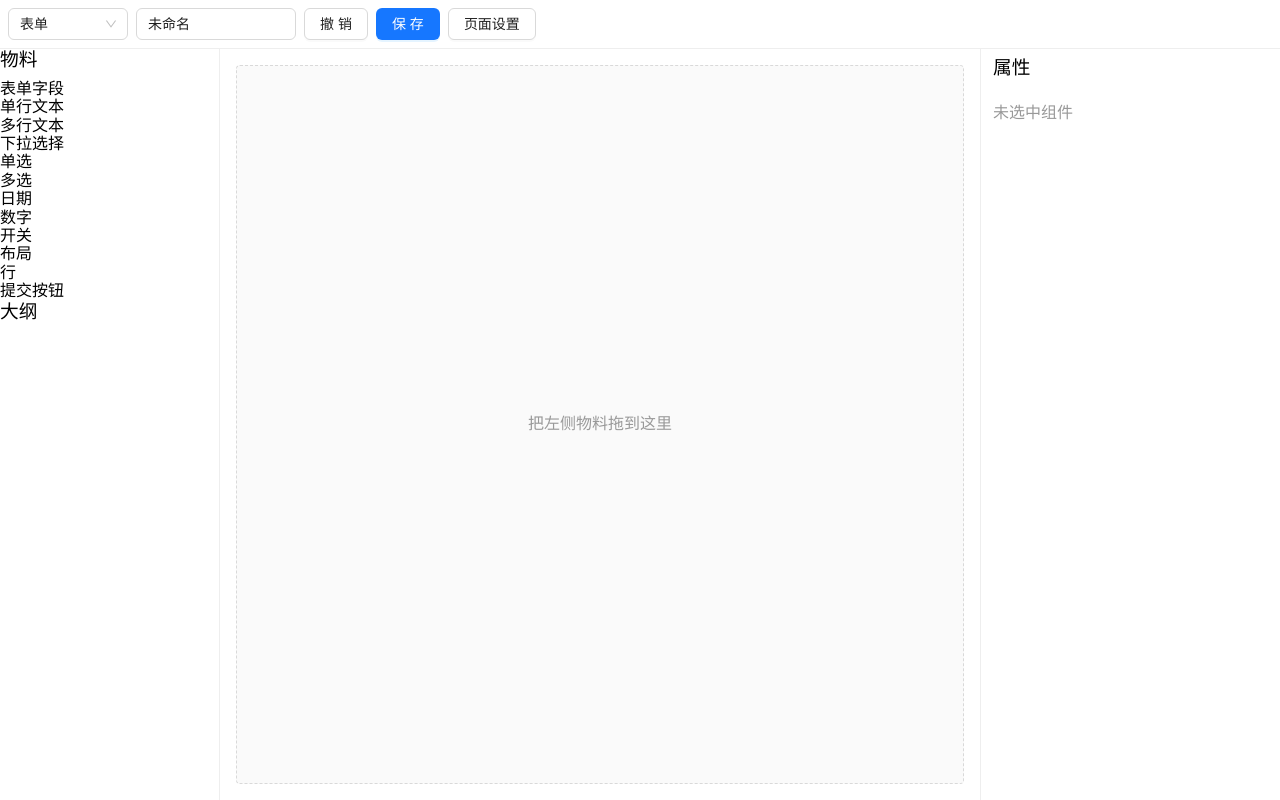
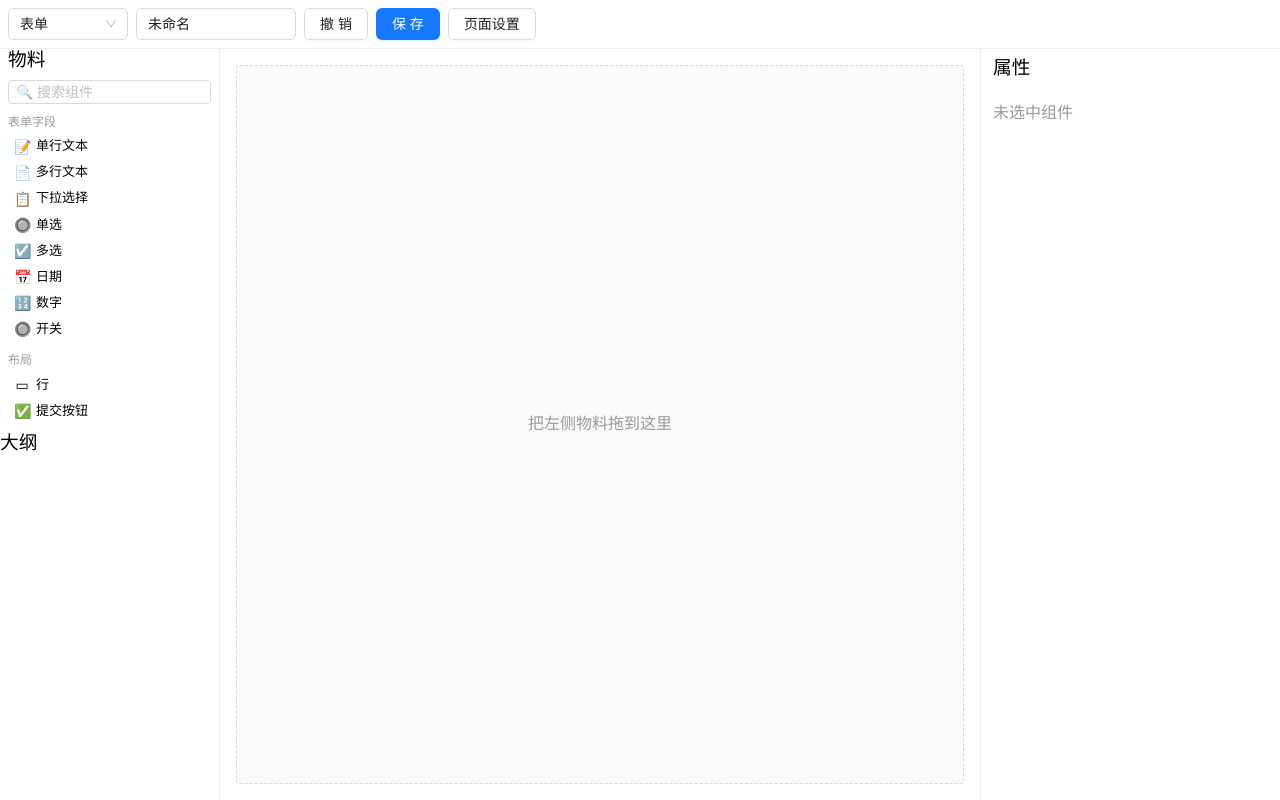
Before and after one commit to wohaixiao-qds/low-code-platform, a Vue app: page /designer/1 in a window 1280 px wide. Built offline with nearby package versions, Linux system fonts and the light colour scheme.

Commit message:
feat(designer): 物料图标 + 物料搜索 + 画布点阵网格背景

```diff
--- a/src/components/detail/materials.ts
+++ b/src/components/detail/materials.ts
@@ -7,6 +7,7 @@ export function registerDetail() {
       type: 'Descriptions',
       group: '详情',
       label: '详情描述',
+      icon: '☰',
       pageTypes: ['detail'],
       propsSchema: [
         { name: 'fields', label: '字段(JSON)', type: 'textarea' },
--- a/src/components/form-fields/materials.ts
+++ b/src/components/form-fields/materials.ts
@@ -21,6 +21,7 @@ export function registerFormFields() {
       type: 'Input',
       group: '表单字段',
       label: '单行文本',
+      icon: '📝',
       propsSchema: [
         commonLabel,
         commonPlaceholder,
@@ -32,31 +33,31 @@ export function registerFormFields() {
     InputField,
   )
   register(
-    { type: 'Textarea', group: '表单字段', label: '多行文本', propsSchema: [commonLabel, commonPlaceholder, commonRequired, colSpan] },
+    { type: 'Textarea', group: '表单字段', label: '多行文本', icon: '📄', propsSchema: [commonLabel, commonPlaceholder, commonRequired, colSpan] },
     TextareaField,
   )
   register(
-    { type: 'Select', group: '表单字段', label: '下拉选择', propsSchema: [commonLabel, commonRequired, optionsField, colSpan] },
+    { type: 'Select', group: '表单字段', label: '下拉选择', icon: '📋', propsSchema: [commonLabel, commonRequired, optionsField, colSpan] },
     SelectField,
   )
   register(
-    { type: 'Radio', group: '表单字段', label: '单选', propsSchema: [commonLabel, optionsField, colSpan] },
+    { type: 'Radio', group: '表单字段', label: '单选', icon: '🔘', propsSchema: [commonLabel, optionsField, colSpan] },
     RadioField,
   )
   register(
-    { type: 'Checkbox', group: '表单字段', label: '多选', propsSchema: [commonLabel, optionsField, colSpan] },
+    { type: 'Checkbox', group: '表单字段', label: '多选', icon: '☑️', propsSchema: [commonLabel, optionsField, colSpan] },
     CheckboxField,
   )
   register(
-    { type: 'DatePicker', group: '表单字段', label: '日期', propsSchema: [commonLabel, commonRequired, colSpan] },
+    { type: 'DatePicker', group: '表单字段', label: '日期', icon: '📅', propsSchema: [commonLabel, commonRequired, colSpan] },
     DatePickerField,
   )
   register(
-    { type: 'InputNumber', group: '表单字段', label: '数字', propsSchema: [commonLabel, commonRequired, colSpan] },
+    { type: 'InputNumber', group: '表单字段', label: '数字', icon: '🔢', propsSchema: [commonLabel, commonRequired, colSpan] },
     InputNumberField,
   )
   register(
-    { type: 'Switch', group: '表单字段', label: '开关', propsSchema: [commonLabel, colSpan] },
+    { type: 'Switch', group: '表单字段', label: '开关', icon: '🔘', propsSchema: [commonLabel, colSpan] },
     SwitchField,
   )
 }
--- a/src/components/layout/materials.ts
+++ b/src/components/layout/materials.ts
@@ -8,6 +8,7 @@ export function registerLayout() {
       type: 'Row',
       group: '布局',
       label: '行',
+      icon: '▭',
       isContainer: true,
       pageTypes: ['form'],
       propsSchema: [
@@ -33,6 +34,7 @@ export function registerLayout() {
       type: 'FormActions',
       group: '布局',
       label: '提交按钮',
+      icon: '✅',
       pageTypes: ['form'],
       propsSchema: [{ name: 'submitText', label: '按钮文字', type: 'string', default: '提交' }],
     },
--- a/src/components/list/materials.ts
+++ b/src/components/list/materials.ts
@@ -8,6 +8,7 @@ export function registerList() {
       type: 'Table',
       group: '列表',
       label: '数据表格',
+      icon: '▦',
       pageTypes: ['list'],
       propsSchema: [
         { name: 'columns', label: '列定义(JSON)', type: 'textarea' },
@@ -21,6 +22,7 @@ export function registerList() {
       type: 'SearchForm',
       group: '列表',
       label: '查询表单',
+      icon: '🔍',
       isContainer: false,
       pageTypes: ['list'],
       propsSchema: [{ name: 'fields', label: '查询字段(JSON)', type: 'textarea' }],
--- a/src/designer/canvas/Canvas.vue
+++ b/src/designer/canvas/Canvas.vue
@@ -40,6 +40,9 @@ function onDrop() {
 .canvas {
   height: 100%;
   min-height: 100%;
+  background-color: #fafafa;
+  background-image: radial-gradient(#e0e0e0 1px, transparent 1px);
+  background-size: 16px 16px;
 }
 .empty {
   display: flex;
--- a/src/designer/panels/MaterialPanel.vue
+++ b/src/designer/panels/MaterialPanel.vue
@@ -1,6 +1,15 @@
 <template>
   <div class="material-panel">
     <h3>物料</h3>
+    <a-input
+      v-model:value="query"
+      placeholder="搜索组件"
+      allow-clear
+      size="small"
+      class="search"
+    >
+      <template #prefix><span class="search-icon">🔍</span></template>
+    </a-input>
     <div v-for="g in groups" :key="g.name" class="group">
       <div class="group-title">{{ g.name }}</div>
       <div
@@ -8,22 +17,33 @@
         :key="m.type"
         class="material-item"
         draggable="true"
+        :title="m.label"
         @dragstart="onDragStart(m.type)"
-      >{{ m.label }}</div>
+      >
+        <span class="material-icon">{{ m.icon ?? '◻' }}</span>
+        <span class="material-label">{{ m.label }}</span>
+      </div>
+      <div v-if="!g.items.length" class="no-match">无匹配</div>
     </div>
+    <div v-if="!groups.length || totalShown === 0" class="no-match">未找到「{{ query }}」相关组件</div>
   </div>
 </template>
 
 <script setup lang="ts">
-import { computed } from 'vue'
+import { computed, ref } from 'vue'
 import { listAll, type PageType } from '@/core'
 
 const props = defineProps<{ pageType: PageType }>()
+const query = ref('')
 
 const groups = computed(() => {
+  const q = query.value.trim().toLowerCase()
   const all = listAll().filter((m) => !m.pageTypes || m.pageTypes.includes(props.pageType))
+  const filtered = q
+    ? all.filter((m) => m.label.toLowerCase().includes(q) || m.type.toLowerCase().includes(q))
+    : all
   const map = new Map<string, typeof all>()
-  for (const m of all) {
+  for (const m of filtered) {
     const arr = map.get(m.group) ?? []
     arr.push(m)
     map.set(m.group, arr)
@@ -31,8 +51,35 @@ const groups = computed(() => {
   return [...map.entries()].map(([name, items]) => ({ name, items }))
 })
 
+const totalShown = computed(() => groups.value.reduce((n, g) => n + g.items.length, 0))
+
 function onDragStart(type: string) {
-  // MVP 拖拽传输：用 globalThis.__dragType 作为载体（见 Canvas.onDrop 读取）
   ;(globalThis as unknown as Record<string, unknown>).__dragType = type
 }
 </script>
+
+<style scoped>
+.material-panel { padding: 0 8px; }
+.search { margin-bottom: 8px; }
+.search-icon { opacity: 0.5; }
+.group { margin-bottom: 8px; }
+.group-title {
+  font-size: 12px;
+  color: #999;
+  padding: 4px 0;
+}
+.material-item {
+  display: flex;
+  align-items: center;
+  gap: 6px;
+  padding: 5px 6px;
+  border-radius: 4px;
+  cursor: grab;
+  user-select: none;
+  font-size: 13px;
+}
+.material-item:hover { background: #f0f5ff; }
+.material-item:active { cursor: grabbing; }
+.material-icon { width: 16px; text-align: center; font-size: 14px; }
+.no-match { color: #ccc; font-size: 12px; padding: 4px 6px; }
+</style>
```
